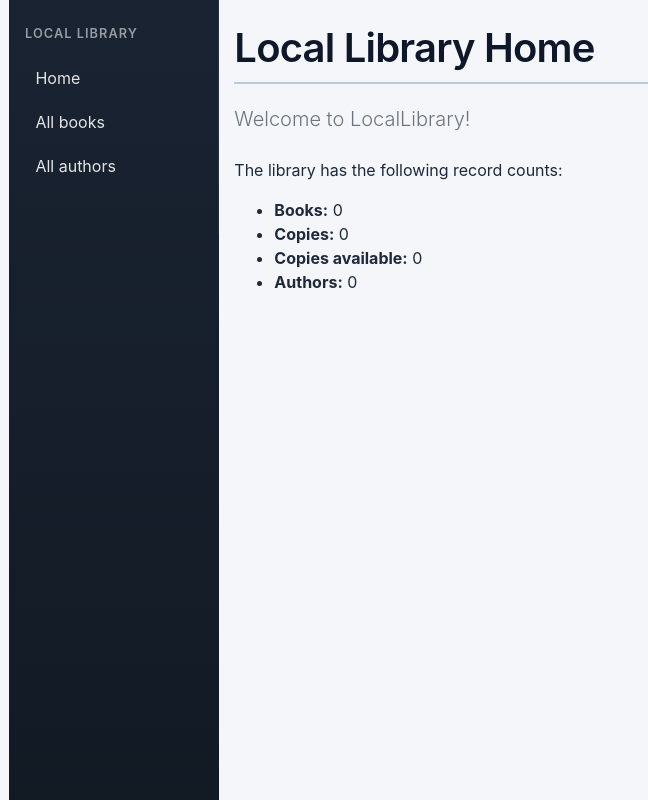
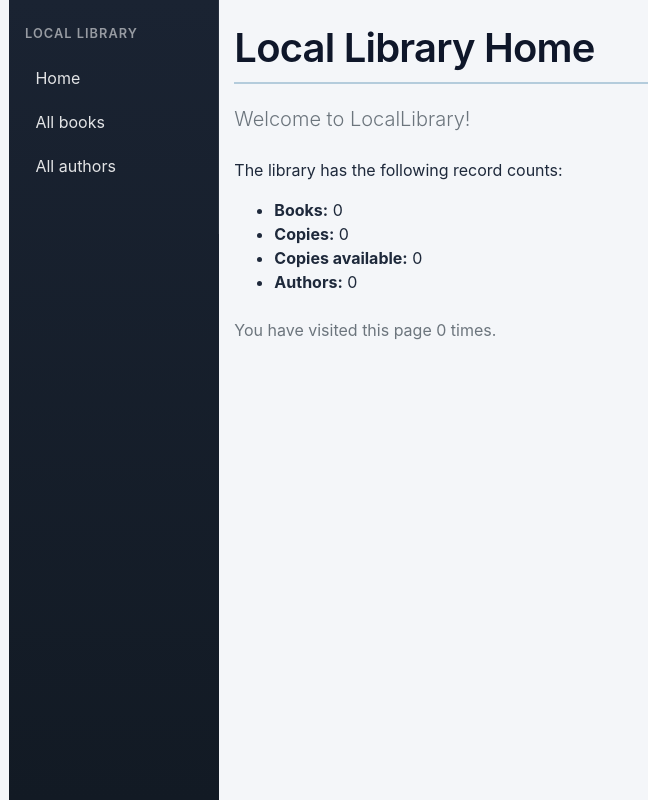
Before and after one commit to andrii-venher/app-servers-project, a Django app: page /catalog/ in a window 1280 px wide. Shown: the whole page, without its empty margins (0-648 px from the left). Run offline with Django 5.2, Linux system fonts and the light colour scheme; data that the repository does not hold is empty.

Commit message:
Add session-based visit counter to home page
Implements lecture 07 (Sessions): the index view reads and increments
num_visits in request.session on each request, and the home template
displays the count with the pluralize filter.

```diff
--- a/catalog/templates/index.html
+++ b/catalog/templates/index.html
@@ -10,4 +10,5 @@
     <li><strong>Copies available:</strong> {{ num_instances_available }}</li>
     <li><strong>Authors:</strong> {{ num_authors }}</li>
   </ul>
+  <p class="mt-4 text-muted">You have visited this page {{ num_visits }} time{{ num_visits|pluralize }}.</p>
 {% endblock %}
--- a/catalog/views.py
+++ b/catalog/views.py
@@ -11,11 +11,15 @@ def index(request):
     num_instances_available = BookInstance.objects.filter(status__exact='a').count()
     num_authors = Author.objects.count()
 
+    num_visits = request.session.get('num_visits', 0)
+    request.session['num_visits'] = num_visits + 1
+
     context = {
         'num_books': num_books,
         'num_instances': num_instances,
         'num_instances_available': num_instances_available,
         'num_authors': num_authors,
+        'num_visits': num_visits,
     }
 
     return render(request, 'index.html', context=context)
```
